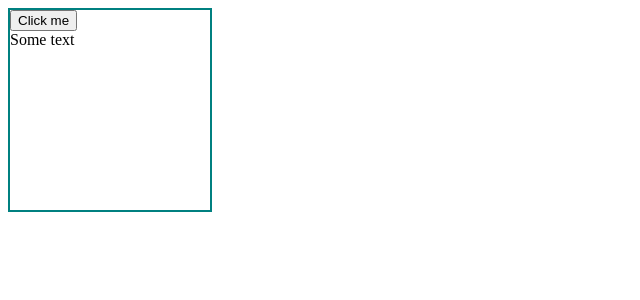
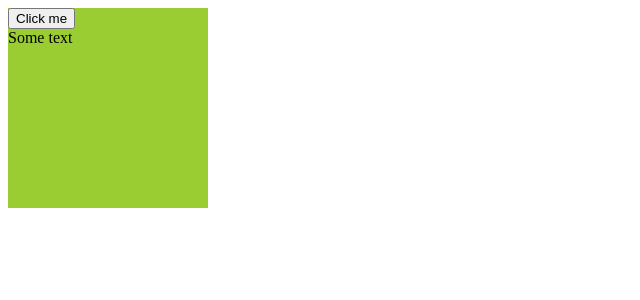
Before and after one commit to Ivan583/rts, a React (Create React App) app: page / in a window 1280 px wide. Shown: the top 300 px of the page, without its empty margins (0-640 px from the left). Built offline with nearby package versions, Linux system fonts and the light colour scheme.

Commit message:
доработка карточки

```diff
--- a/src/App.tsx
+++ b/src/App.tsx
@@ -1,10 +1,10 @@
 import React from 'react';
-import Card from './components/Card';
+import Card, { CardVariant } from './components/Card';
 
 function App() {
   return (
     <div className="App">
-      <Card width='200px' height='200px'>
+      <Card variant={CardVariant.primary} width='200px' height='200px'>
         <button>Click me</button>
         <div>Some text</div>
       </Card>
--- a/src/components/Card.tsx
+++ b/src/components/Card.tsx
@@ -1,14 +1,29 @@
-import React from "react";
+import React, {FC} from "react";
+
+export enum CardVariant {
+    outlined = 'outlined',
+    primary = 'primary'
+}
 
 interface CardProps {
     width?: string;
     height?: string;
-    children?: React.ReactChild | React.ReactNode;
+    children: React.ReactChild | React.ReactNode;
+    variant: CardVariant;
 }
 
-const Card = ({width, height, children}: CardProps) => {
+const Card: FC<CardProps> =
+({
+    width,
+    height,
+    children,
+    variant,
+
+}) => {
     return (
-        <div style={{width, height, border: '2px solid teal'}}>
+        <div style={{width, height,
+        border: variant === CardVariant.outlined ? '2px solid teal' : 'none',
+        background: variant === CardVariant.primary ? 'yellowgreen' : ''}}>
             {children}
         </div>
     )
```
